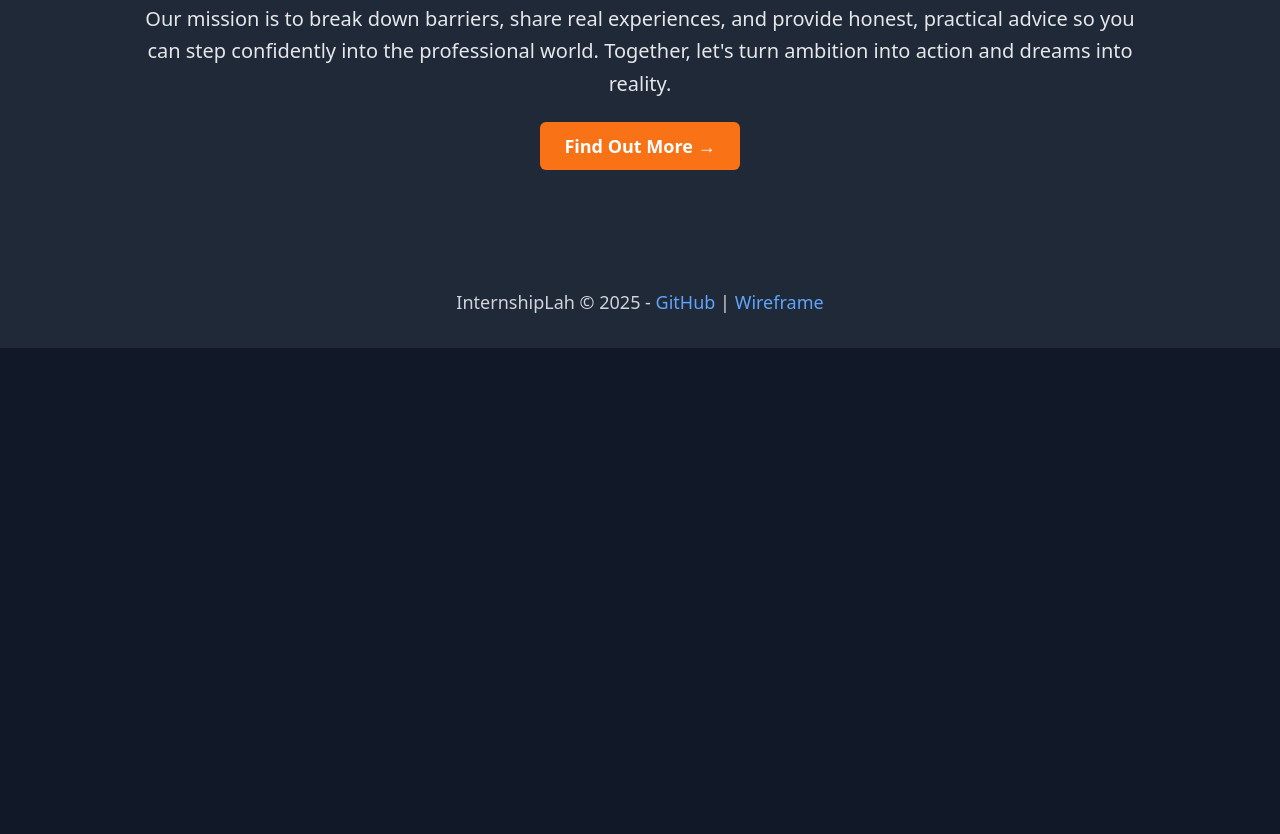
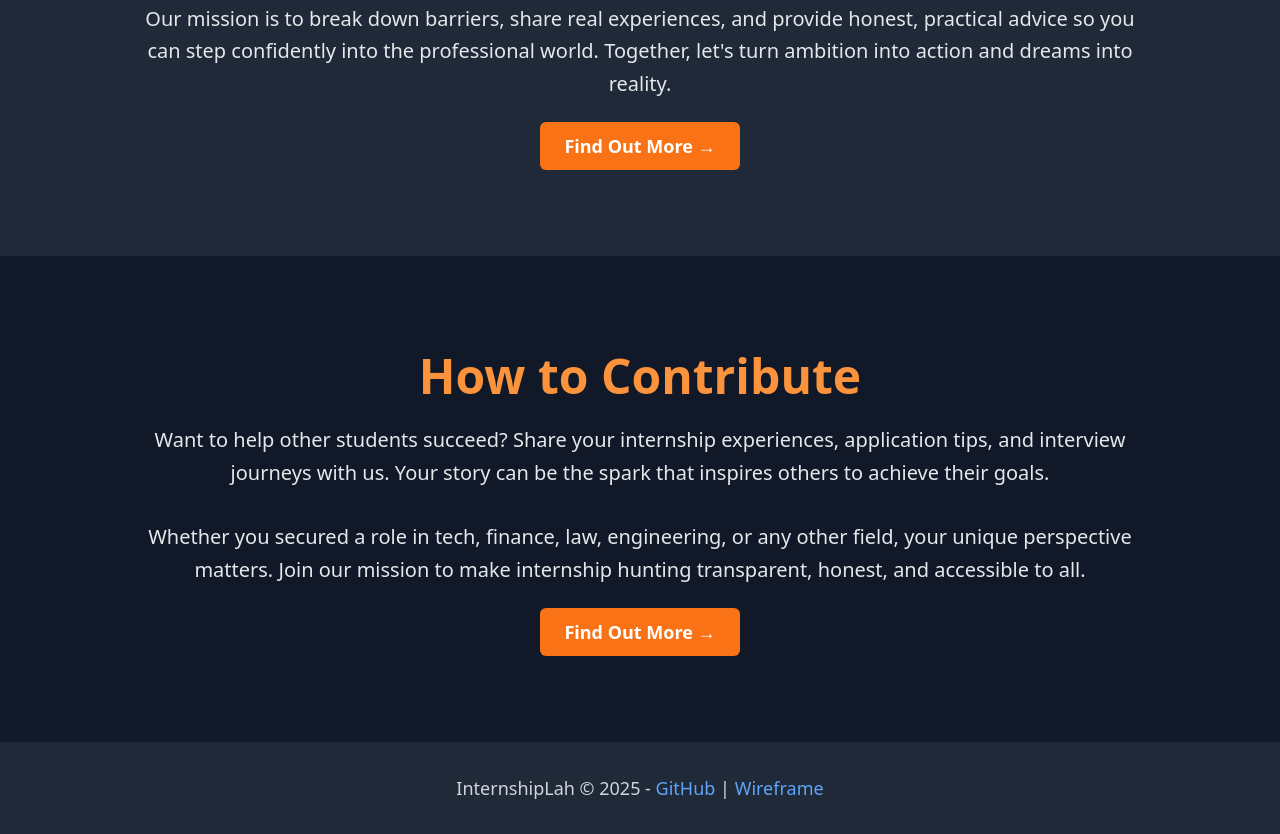
Before and after one commit to JohnnyRobs19/InternshiplahWireframe, a plain HTML site: page index.html in a window 1280 px wide. Shown: the part 3271-4105 px from the top of the page. Before the commit the page ends 3619 px from the top, so only its background shows below. Drawn offline with nearby package versions, Linux system fonts and the light colour scheme.

Commit message:
Add How to Contribute section with guidelines and call to action

```diff
--- a/index.html
+++ b/index.html
@@ -180,6 +180,30 @@
         </div>
     </section>
 
+    <!-- How to Contribute Section -->
+    <section id="contribute" class="py-24 px-16 bg-gray-900 text-gray-200">
+        <div class="max-w-5xl mx-auto text-center">
+            <h2 class="text-5xl font-bold text-orange-400 mb-6">How to Contribute</h2>
+
+            <p class="text-xl leading-relaxed mb-8">
+                Want to help other students succeed? Share your internship experiences, application tips, and interview
+                journeys with us. Your story can be the spark that inspires others to achieve their goals.
+            </p>
+
+            <p class="text-xl leading-relaxed mb-8">
+                Whether you secured a role in tech, finance, law, engineering, or any other field, your unique
+                perspective matters. Join our mission to make internship hunting transparent, honest, and accessible to
+                all.
+            </p>
+
+            <a href="#contribute-guidelines"
+                class="bg-orange-500 text-white text-lg font-semibold py-3 px-6 rounded-md hover:bg-orange-600 transition">
+                Find Out More →
+            </a>
+        </div>
+    </section>
+
+
     <!-- Footer -->
     <footer class="py-8 bg-gray-800 text-center text-lg">
         <p>InternshipLah ©
```
